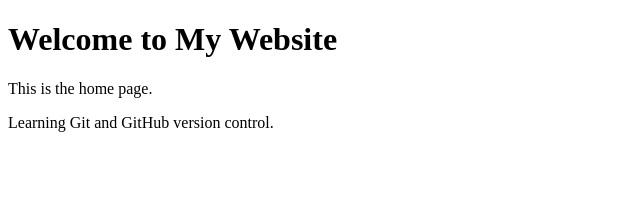
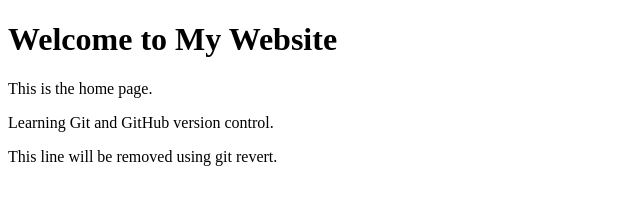
Before and after one commit to akshaya-blip/GitAssignment, a plain HTML site: page index.html in a window 1280 px wide. Shown: the whole page, without its empty margins (0-640 px from the left). Drawn offline with Linux system fonts and the light colour scheme.

Commit message:
Add temporary paragraph

```diff
--- a/index.html
+++ b/index.html
@@ -7,5 +7,6 @@
     <h1>Welcome to My Website</h1>
     <p>This is the home page.</p>
     <p>Learning Git and GitHub version control.</p>
+    <p>This line will be removed using git revert.</p>
 </body>
 </html>
```
